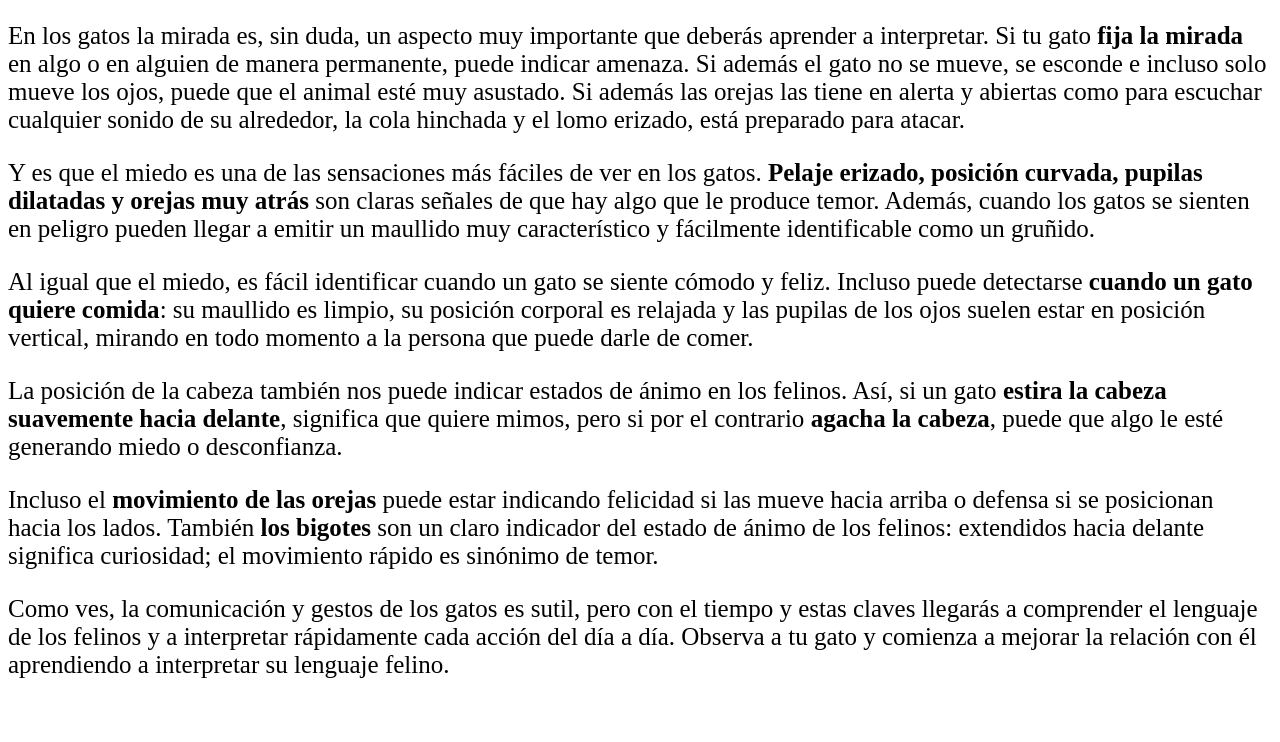
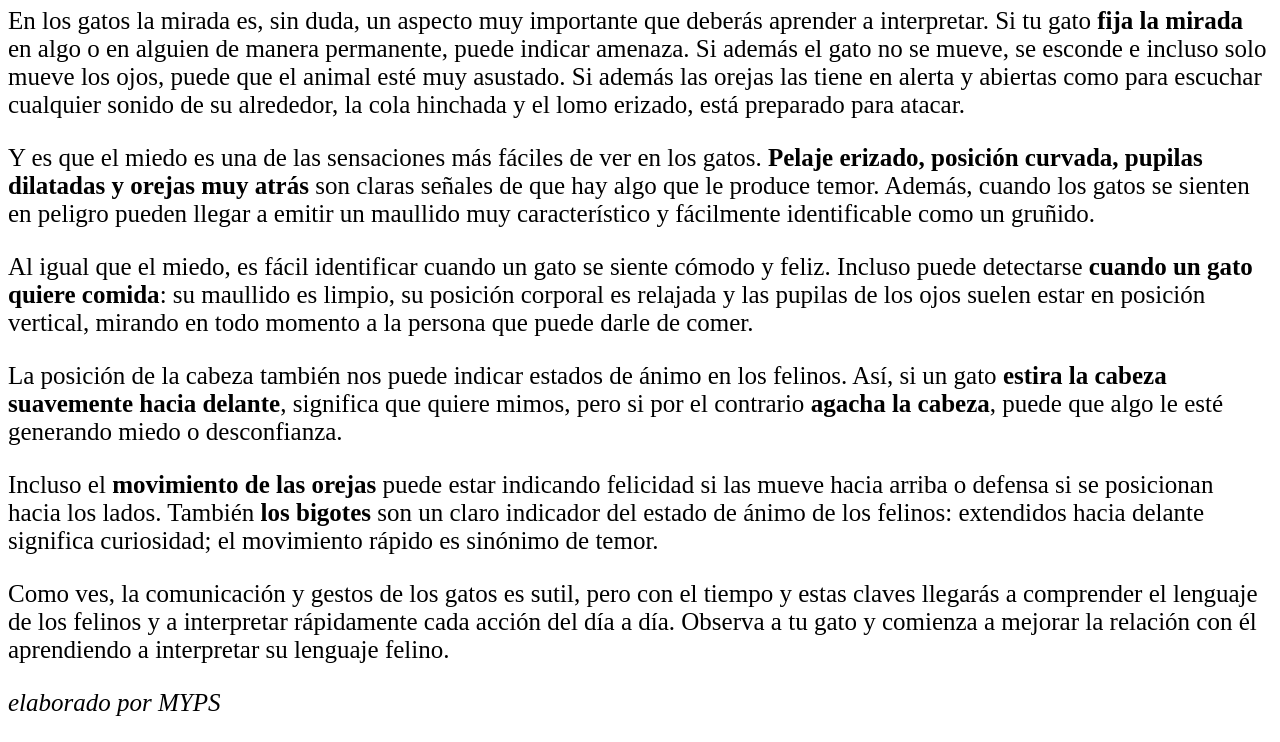
Before and after one commit to YamPedraza/Sitio, a plain HTML site: page Gatos3.html in a window 1280 px wide. Shown: the part 1759-2501 px from the top of the page. Before the commit the page ends 2463 px from the top, so only its background shows below. Drawn offline with Linux system fonts and the light colour scheme.

Commit message:
add footer, address

```diff
--- a/Gatos3.html
+++ b/Gatos3.html
@@ -51,7 +51,6 @@
 
     <hr>
     <pre>
-
     </pre>
     <hr>
 
@@ -70,5 +69,10 @@
         <p>Como ves, la comunicación y gestos de los gatos es sutil, pero con el tiempo y estas claves llegarás a comprender el lenguaje de los felinos y a interpretar rápidamente cada acción del día a día. Observa a tu gato y comienza a mejorar la relación con él aprendiendo a interpretar su lenguaje felino.</p>
     </section>
 
+    <footer>
+    <address>
+        <p class="pequeño">elaborado por MYPS</p>
+    </address>
+    </footer>
 </body>
 </html>
```
